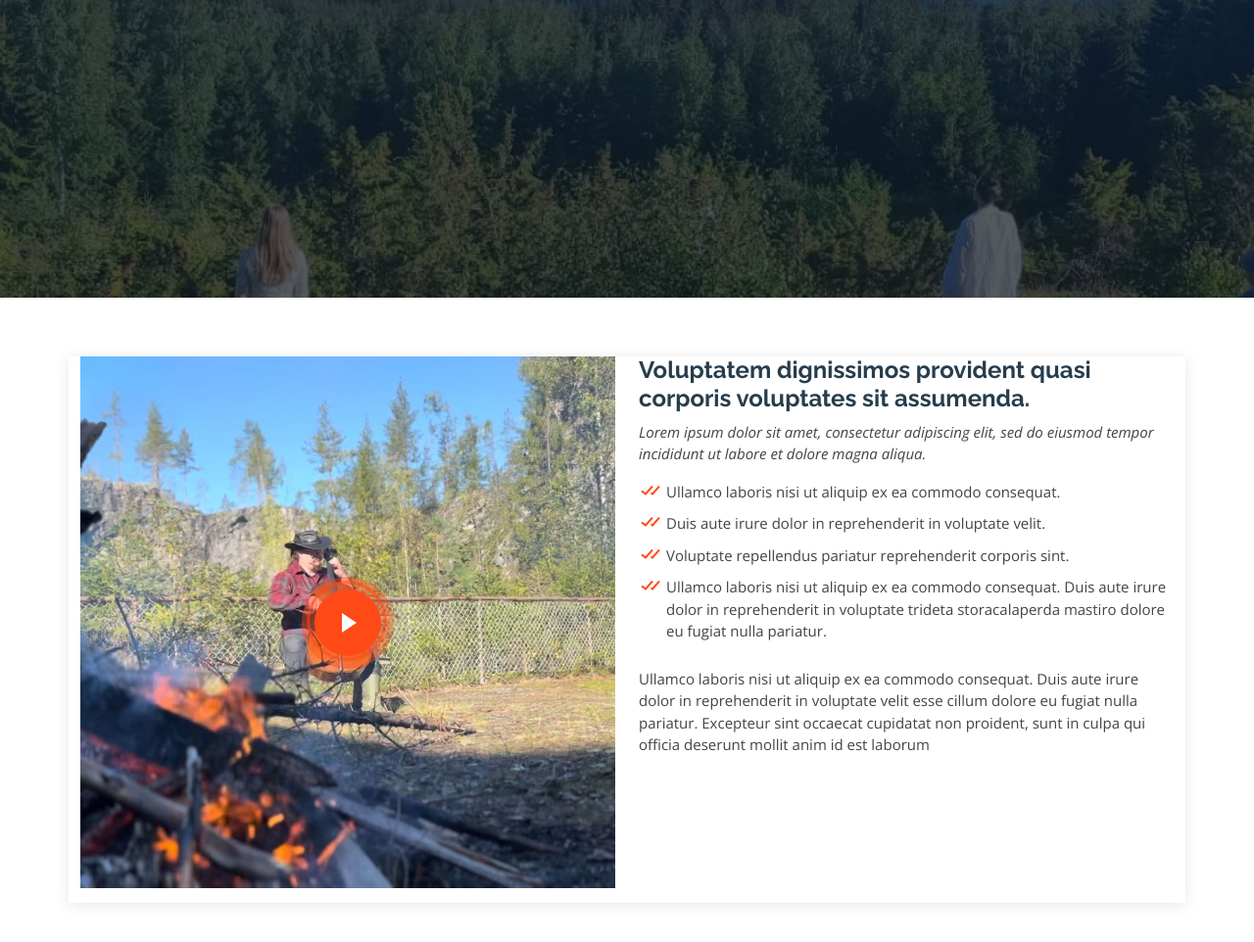
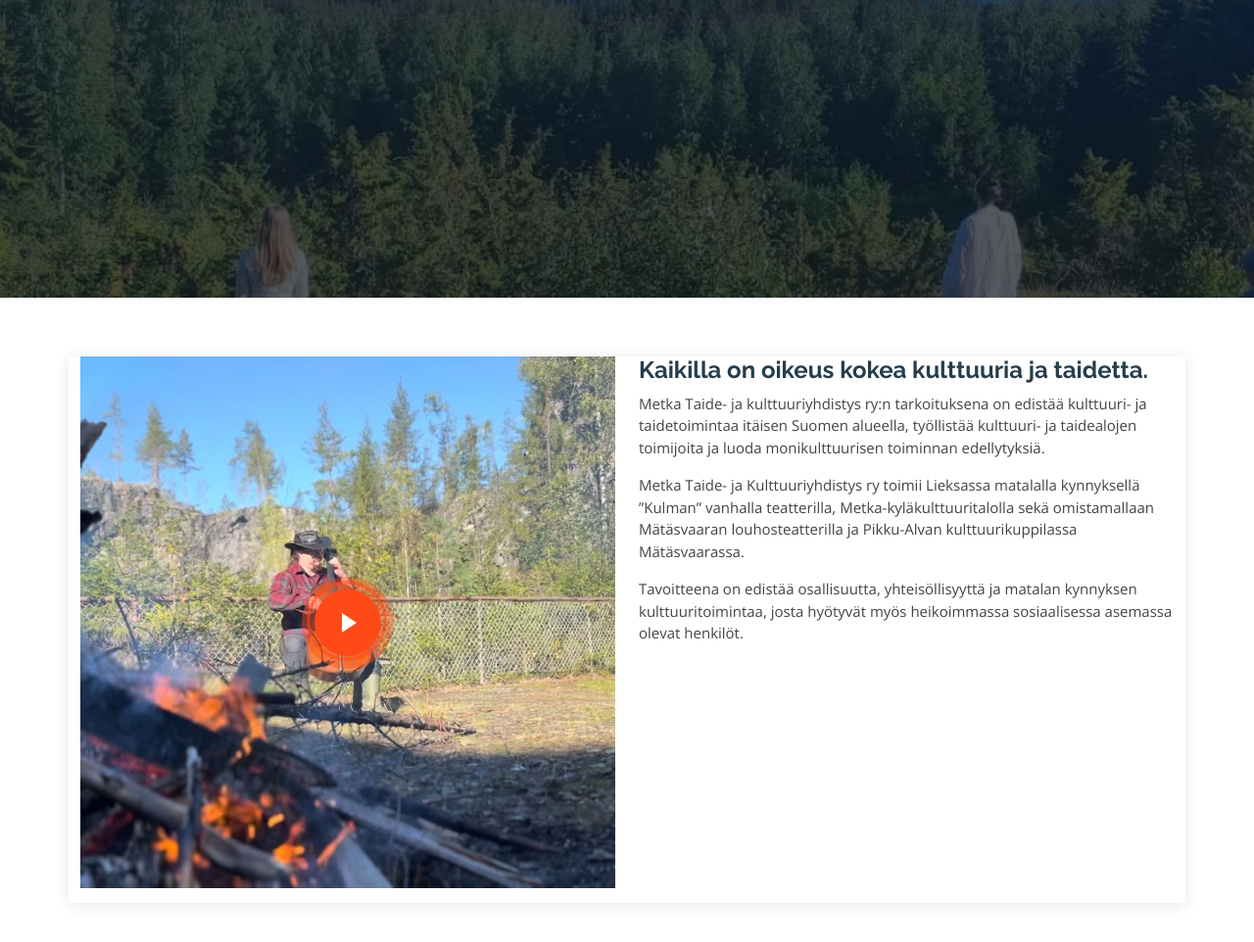
Before and after one commit to Tuomas-sal/Tuomas-sal.github.io, a plain HTML site: page Metka_uusi/Metkataide_uusi/index.html in a window 1280 px wide. Shown: the part 496-1458 px from the top of the page at 98% size. Drawn offline with nearby package versions, Linux system fonts and the light colour scheme.

Commit message:
Changes to be committed: 	modified:   Metka_uusi/Metkataide_uusi/index.html

```diff
--- a/Metka_uusi/Metkataide_uusi/index.html
+++ b/Metka_uusi/Metkataide_uusi/index.html
@@ -106,21 +106,15 @@
           </div>
 
           <div class="col-lg-6 pt-3 pt-lg-0 content">
-            <h3>Voluptatem dignissimos provident quasi corporis voluptates sit assumenda.</h3>
-            <p class="fst-italic">
-              Lorem ipsum dolor sit amet, consectetur adipiscing elit, sed do eiusmod tempor incididunt ut labore et dolore
-              magna aliqua.
+            <h3>Kaikilla on oikeus kokea kulttuuria ja taidetta. </h3>
+            <p>
+              Metka Taide- ja kulttuuriyhdistys ry:n tarkoituksena on edistää kulttuuri- ja taidetoimintaa itäisen Suomen alueella, työllistää kulttuuri- ja taidealojen toimijoita ja luoda monikulttuurisen toiminnan edellytyksiä.
             </p>
-            <ul>
-              <li><i class="bx bx-check-double"></i> Ullamco laboris nisi ut aliquip ex ea commodo consequat.</li>
-              <li><i class="bx bx-check-double"></i> Duis aute irure dolor in reprehenderit in voluptate velit.</li>
-              <li><i class="bx bx-check-double"></i> Voluptate repellendus pariatur reprehenderit corporis sint.</li>
-              <li><i class="bx bx-check-double"></i> Ullamco laboris nisi ut aliquip ex ea commodo consequat. Duis aute irure dolor in reprehenderit in voluptate trideta storacalaperda mastiro dolore eu fugiat nulla pariatur.</li>
-            </ul>
             <p>
-              Ullamco laboris nisi ut aliquip ex ea commodo consequat. Duis aute irure dolor in reprehenderit in voluptate
-              velit esse cillum dolore eu fugiat nulla pariatur. Excepteur sint occaecat cupidatat non proident, sunt in
-              culpa qui officia deserunt mollit anim id est laborum
+              Metka Taide- ja Kulttuuriyhdistys ry toimii  Lieksassa matalalla kynnyksellä ”Kulman” vanhalla teatterilla, Metka-kyläkulttuuritalolla sekä omistamallaan Mätäsvaaran louhosteatterilla ja Pikku-Alvan kulttuurikuppilassa Mätäsvaarassa.
+            </p>
+            <p>
+              Tavoitteena on edistää osallisuutta, yhteisöllisyyttä ja matalan kynnyksen kulttuuritoimintaa, josta hyötyvät myös heikoimmassa sosiaalisessa asemassa olevat henkilöt.
             </p>
           </div>
 
```
